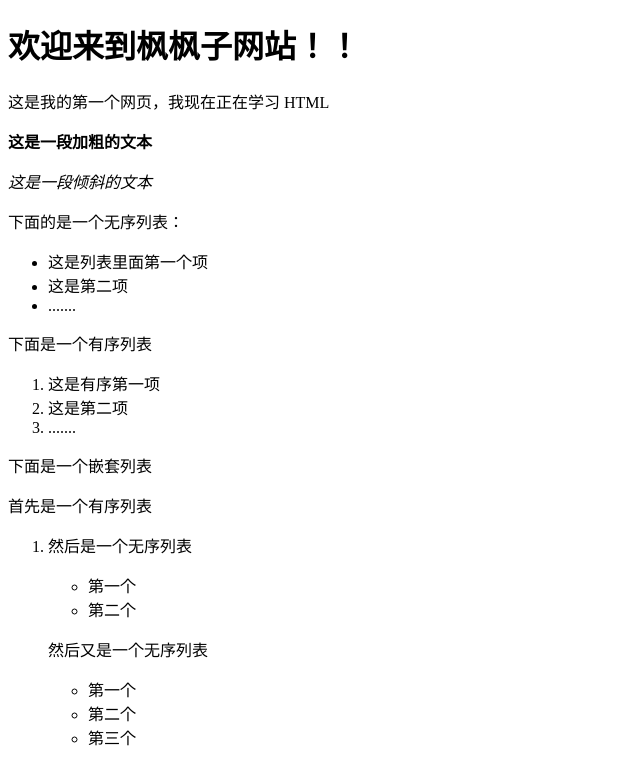
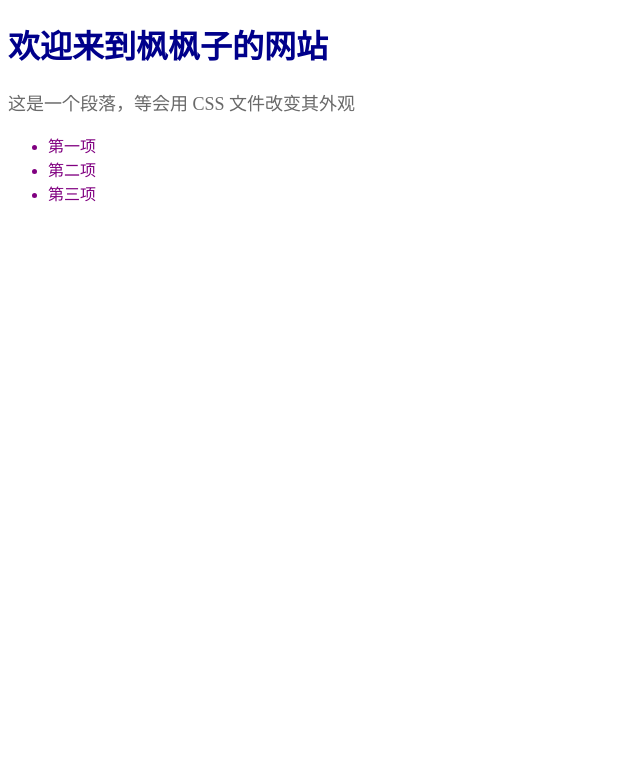
Before and after one commit to Yao0454/Geek-Mission, a plain HTML site: page 第三阶段考核任务/fengqwq.cn/index.html in a window 1280 px wide. Shown: the whole page, without its empty margins (0-640 px from the left). Drawn offline with Linux system fonts and the light colour scheme.

Commit message:
vault backup: 2025-11-16 22:03:54

```diff
--- a/第三阶段考核任务/fengqwq.cn/index.html
+++ b/第三阶段考核任务/fengqwq.cn/index.html
@@ -1,42 +1,18 @@
 <!DOCTYPE html>
 <html>
     <head>
-        <title>枫枫子的网页</title>
+        <title>枫枫子的网站</title>
+        <link rel="stylesheet" href="style.css">
     </head>
     <body>
-        <h1>欢迎来到枫枫子网站！！</h1>
-        <p>这是我的第一个网页，我现在正在学习 HTML</p>
-        <p><strong>这是一段加粗的文本</strong></p>
-        <p><em>这是一段倾斜的文本</em></p>
-        <p>下面的是一个无序列表：</p>
+        <h1>欢迎来到枫枫子的网站</h1>
+
+        <p>这是一个段落，等会用 CSS 文件改变其外观</p>
+
         <ul>
-            <li>这是列表里面第一个项</li>
-            <li>这是第二项</li>
-            <li>.......</li>
+            <li>第一项</li>
+            <li>第二项</li>
+            <li>第三项</li>
         </ul>
-        <p>下面是一个有序列表</p>
-            <ol>
-                <li>这是有序第一项</li>
-                <li>这是第二项</li>
-                <li>.......</li>
-            </ol>
-        <p>下面是一个嵌套列表</p>
-        <p>首先是一个有序列表</p>
-        <ol>
-            <li>
-                <p>然后是一个无序列表</p>
-                <ul>
-                    <li>第一个</li>
-                    <li>第二个</li>
-                </ul>
-                <p>然后又是一个无序列表</p>
-                <ul>
-                    <li>第一个</li>
-                    <li>第二个</li>
-                    <li>第三个</li>
-                </ul>
-            </li>
-
-        </ol>
     </body>
 </html>
--- /dev/null
+++ b/第三阶段考核任务/fengqwq.cn/style.css
@@ -0,0 +1,12 @@
+h1 {
+    color : darkblue; /* 标题颜色设为深蓝色 */
+}
+
+p {
+    color :dimgray; /* 段落文字颜色设为暗灰色 */
+    font-size: 18px; /* 段落字体大小设为18像素 */
+}
+
+li {
+    color: purple; /* 列表项颜色设为紫色 */
+}
```
Also changed, not shown: 第三阶段考核任务/fengqwq.cn/index2.html (deleted, +0 -35 lines), .obsidian/workspace.json, 第三阶段考核任务/img6.png (added), 1 other file.
